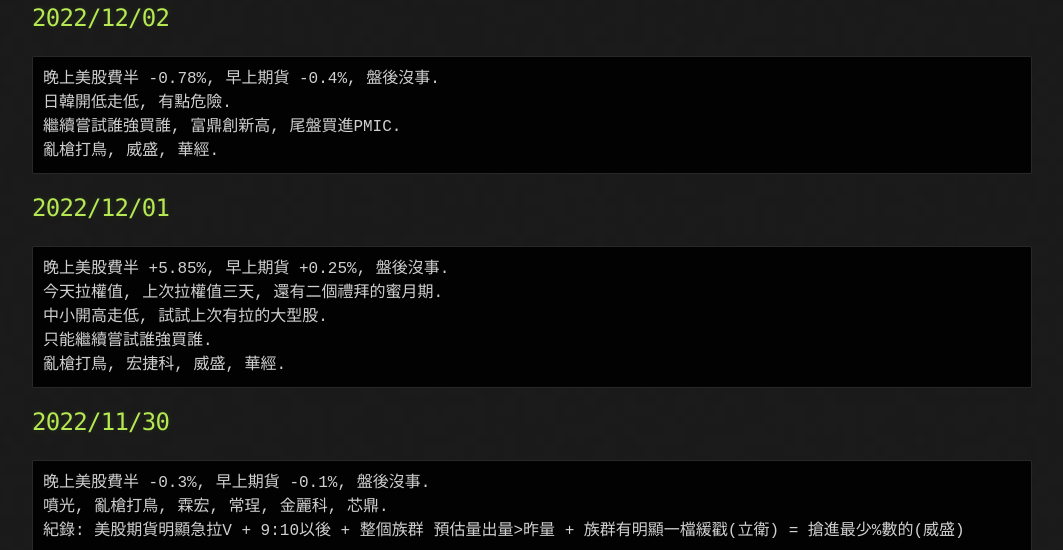
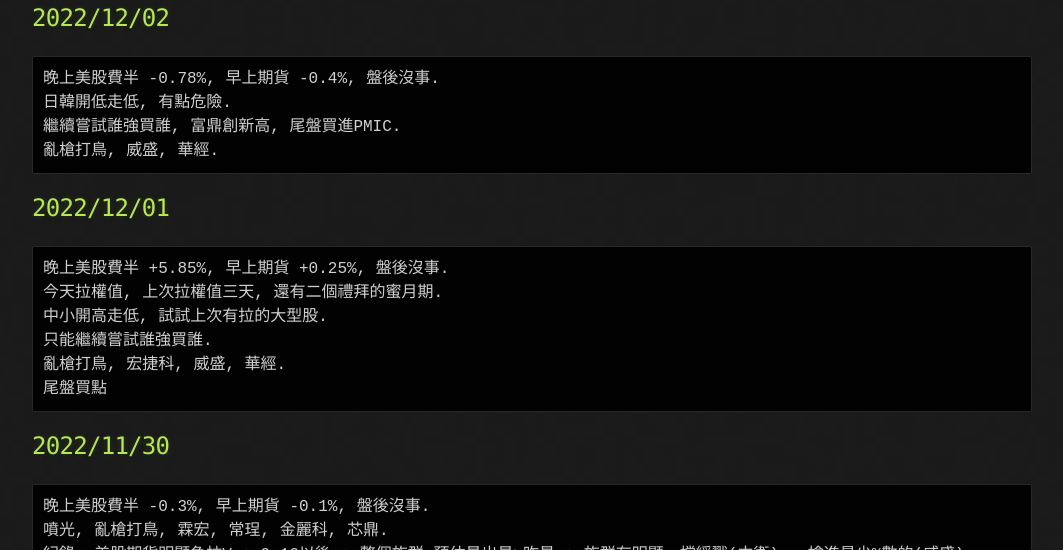
Before and after one commit to lepg5487/Stock_God, a Jekyll site: the page built from index.md, in a window 1280 px wide and 1400 px high, scrolled down 538 px, cut to the strip 0-550 px from the top of the window. Shown: the whole strip, without its empty margins (108-1171 px from the left). Built offline with Jekyll 4.4.1, drawn with Linux system fonts in a browser that asks for light colours; our own code applies the rules of GitHub Pages for plain Markdown files; some of the changed text lies outside the part shown.

Commit message:
Update index.md

````diff
--- a/index.md
+++ b/index.md
@@ -31,6 +31,7 @@
 中小開高走低, 試試上次有拉的大型股.
 只能繼續嘗試誰強買誰.
 亂槍打鳥, 宏捷科, 威盛, 華經.
+尾盤買點
 ```
 
 ## 2022/11/30
@@ -38,6 +39,7 @@
 晚上美股費半 -0.3%, 早上期貨 -0.1%, 盤後沒事.
 噴光, 亂槍打鳥, 霖宏, 常珵, 金麗科, 芯鼎.
 紀錄: 美股期貨明顯急拉V + 9:10以後 + 整個族群 預估量出量>昨量 + 族群有明顯一檔緩戳(立衛) = 搶進最少%數的(威盛)
+盤中買點
 ```
 ![image](https://user-images.githubusercontent.com/26459046/204844112-c795cd8a-d39d-469d-8867-ece91c95756d.png)
 
@@ -49,6 +51,7 @@
 賣錯事欣科, 買回同樣軍工拉回的.
 先進光, 金橋, 雷虎, 環天科.
 紀錄: 美股期貨明顯急拉V(美股期貨10點才明顯V) + 9:10以後 + 整個族群 預估量出量>昨量 + 族群有明顯一檔緩戳(耿鼎) = 搶進最少%數的(萬在or倉佑)
+盤中買點
 ```
 ![image](https://user-images.githubusercontent.com/26459046/204852696-545cf1c6-b5f3-4ccd-bb97-0f63b7f25c6e.png)
 
````
